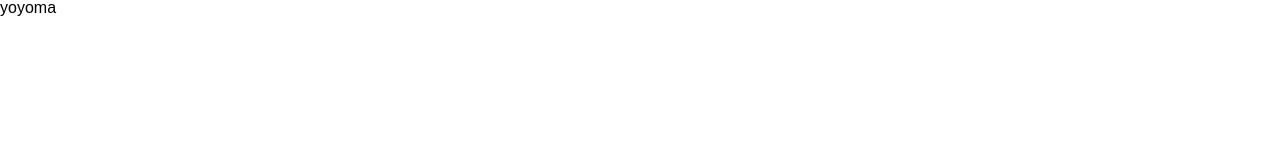
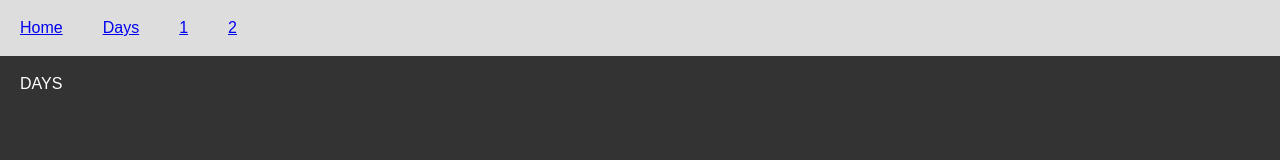
Before and after one commit to blakeworsley/fun-site-blake, a React app: page /days in a window 1280 px wide. Built offline with nearby package versions, Linux system fonts and the light colour scheme.

Commit message:
Adds Days

```diff
--- a/package.json
+++ b/package.json
@@ -35,6 +35,7 @@
     "react": "^16.2.0",
     "react-dev-utils": "^5.0.0",
     "react-dom": "^16.2.0",
+    "react-router-dom": "^4.2.2",
     "style-loader": "0.19.0",
     "sw-precache-webpack-plugin": "0.11.4",
     "url-loader": "0.6.2",
--- /dev/null
+++ b/src/components/Days/One.js
@@ -0,0 +1,13 @@
+import React, { Component } from 'react';
+
+class One extends Component {
+  render() {
+    return (
+      <section className="day-container">
+        <h1>DAY ONE</h1>
+      </section>
+    );
+  }
+}
+
+export default One;
--- /dev/null
+++ b/src/components/Days/Two.js
@@ -0,0 +1,13 @@
+import React, { Component } from 'react';
+
+class Two extends Component {
+  render() {
+    return (
+      <section className="day-container">
+        <h1>DAY TWO</h1>
+      </section>
+    );
+  }
+}
+
+export default Two;
--- /dev/null
+++ b/src/components/Days/index.js
@@ -0,0 +1,28 @@
+import React, { Component } from 'react';
+import One from './One';
+import Two from './Two';
+
+class Days extends Component {
+  renderDay = () => {
+    const { match } = this.props;
+    switch (match.params.id) {
+      case '1':
+        return React.createElement(One);
+      case '2':
+        return React.createElement(Two);
+      default:
+        return <div>Day Does Not Exist</div>;
+    }
+  };
+  render() {
+    const { match } = this.props;
+    return (
+      <section className="days-container">
+        <h1 className="days-heading">DAYS</h1>
+        {match.params && match.params.id && this.renderDay()}
+      </section>
+    );
+  }
+}
+
+export default Days;
--- /dev/null
+++ b/src/components/Home.js
@@ -0,0 +1,9 @@
+import React, { Component } from 'react';
+
+class Home extends Component {
+  render() {
+    return <section>HOME</section>;
+  }
+}
+
+export default Home;
--- a/src/components/Root.js
+++ b/src/components/Root.js
@@ -1,9 +1,35 @@
 import React, { Component } from 'react';
+import { BrowserRouter as Router, Route, Link } from 'react-router-dom';
+import Home from './Home';
+import Days from './Days/index';
 import '../styles/root.scss';
 
 class Root extends Component {
+  renderLink = (to, title) => {
+    return (
+      <li>
+        <Link to={to}>{title}</Link>
+      </li>
+    );
+  };
   render() {
-    return <div>yoyoma</div>;
+    return (
+      <Router>
+        <section className="body-container">
+          <header className="menu">
+            <ul>
+              {this.renderLink('/', 'Home')}
+              {this.renderLink('/days', 'Days')}
+              {this.renderLink('/days/1', '1')}
+              {this.renderLink('/days/2', '2')}
+            </ul>
+          </header>
+          <Route exact path="/" component={Home} />
+          <Route exact path="/days" component={Days} />
+          <Route path="/days/:id" component={Days} />
+        </section>
+      </Router>
+    );
   }
 }
 
--- /dev/null
+++ b/src/styles/days.scss
@@ -0,0 +1,19 @@
+.days-container {
+  background: #333;
+  color: white;
+  display: flex;
+  flex-direction: column;
+  height: 100%;
+}
+
+.days-heading {
+  padding: 20px;
+}
+
+.day-container {
+  background: #555;
+  border-radius: 7px;
+  height: 100%;
+  margin: 0px 20px 20px 20px;
+  padding: 20px;
+}
--- a/src/styles/index.scss
+++ b/src/styles/index.scss
@@ -1,8 +1,23 @@
 @import 'reset.scss';
 @import 'variables.scss';
+@import 'days.scss';
 
-body {
+.body-container {
+  height: 100vh;
   margin: 0;
   padding: 0;
   font-family: sans-serif;
+  display: flex;
+  flex-direction: column;
 }
+
+.menu {
+  ul {
+    background: #ddd;
+    display: flex;
+    padding: 20px 0px;
+  }
+  li {
+    padding: 0px 20px;
+  }
+}
```
Also changed, not shown: 1 other file.
